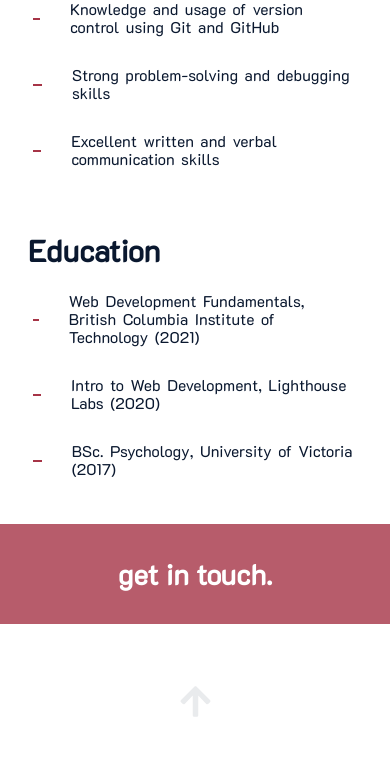
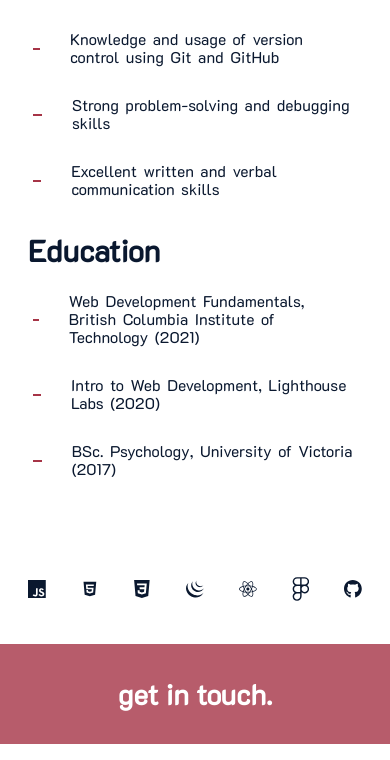
Before and after one commit to johnathanbryce/johnbryce-portfolio, a React (Create React App) app: page / in a window 390 px wide. Shown: the part 5197-5957 px from the top of the page. Built offline with nearby package versions, Linux system fonts and the light colour scheme.

Commit message:
added icons container w/ responsive design to skills and education section

```diff
--- a/src/pages/Skills/Skills.jsx
+++ b/src/pages/Skills/Skills.jsx
@@ -6,6 +6,9 @@ import PagesContainer from '../../components/PagesContainer/PagesContainer';
 import SectionBreakTitle from '../../components/SectionBreakTitle/SectionBreakTitle';
 
 // External Libraries
+import { SiJavascript, SiCss3, SiJquery } from "react-icons/si";
+import { AiFillHtml5 } from "react-icons/ai";
+import { FaReact, FaFigma, FaGithub } from "react-icons/fa";
 import { motion, useAnimation } from "framer-motion"
 import {useInView} from 'react-intersection-observer';
 
@@ -40,7 +43,7 @@ function Skills() {
     <SectionBreakTitle header='skills & education.' />
     <PagesContainer>
       <motion.section ref={ref} animate={animateSectionFadeIn} className={styles.skills_education_container}>
-
+        <div>
           <div className={styles.skills_container}>
             <h3> Skills </h3>
               <div className={styles.skills_flex}>
@@ -88,6 +91,19 @@ function Skills() {
                 <p><a href="https://www.uvic.ca/socialsciences/psychology/index.php" target="_blank" rel="noreferrer">
                 BSc. Psychology, University of Victoria (2017) </a></p>
               </div>
+          </div>
+        </div>
+
+        <div className={styles.icons_container}>
+         {/*  <div className={styles.icons_absolute_wrapper}> */}
+            <SiJavascript className={styles.icon_1} />
+            <AiFillHtml5  className={styles.icon_2}/>
+            <SiCss3 className={styles.icon_3}/>
+            <SiJquery className={styles.icon_4}/>
+            <FaReact className={styles.icon_5}/>
+            <FaFigma className={styles.icon_6}/>
+            <FaGithub className={styles.icon_7}/>
+          {/* </div> */}
         </div>
       </motion.section>
 
--- a/src/pages/Skills/Skills.module.css
+++ b/src/pages/Skills/Skills.module.css
@@ -1,9 +1,6 @@
 .skills_education_container{
     display: flex;
-    flex-direction: column;
     gap: 6rem;
-   /*  height: 90vh; */
-    /* gap: 10rem; */
 }
 
 .skills_container, .education_container{
@@ -11,6 +8,7 @@
     flex-direction: column;
     gap: 2rem;
     flex: 1;
+    margin: 3rem 0;
 }
 
 .skills_flex, .education_flex {
@@ -27,122 +25,84 @@
     width: 1rem;
 }
 
-
-/* .education_header{
-    grid-area: header;
-    align-self: flex-start;
+.icons_container{
+    flex: 1;
+    font-size: clamp(3rem, 5vw, 5.5rem);
+    color: var(--primaryColor);
+    display: flex;
+    flex-direction: column;
+    justify-content: center;
+    gap: 2rem;
 }
 
-.skills_header{
-    justify-self: flex-start;
-} */
-/*
-.education_insititution_name{
-    width: 20rem;
+.icon_1 {
+    position: relative;
+    left: 10%;
 }
 
-.education_grid_container p a{
-    grid-area: education;
+.icon_2 {
+    position: relative;
+    top: 5rem;
+    left: 40%;
 }
 
-.education_container p{
-    grid-area: location;
+.icon_3 {
+    position: relative;
+    bottom: 10rem;
+    left: 80%;
 }
 
-.education_grid_container{
-    display: grid;
-    grid-template-columns: 3fr 1fr 1fr;
-    grid-template-areas:
-    'header header header'
-    'education . location'
-    'education . location'
-    'education . location';
-    align-items: center;
-    flex: 2.5;
-    padding: 2rem;
-    gap: 7rem;
+.icon_4 {
+    position: relative;
+    left: 5%;
+}
+
+.icon_5 {
+    position: relative;
+    left: 65%;
+}
+
+.icon_6 {
+    position: relative;
+    top: 2rem;
+    left: 25%;
+}
+
+.icon_7 {
+    position: relative;
+    top: 2rem;
+    left: 70%;
+}
+
+
+
+
+/* Mobile devices / smaller screens - icons container column layout */
+@media only screen and (max-width: 1200px){
+    .icons_container{
+        gap: 3.5rem;
+
+    }
+
+    .icon_1, .icon_2, .icon_3, .icon_4, .icon_5, .icon_6, .icon_7{
+      position: static;
+    }
 
 }
 
-.skills_grid_container{
-    flex: 2.5;
-    display: grid;
-    grid-template-columns: 1fr;
-    justify-items: center;
-    align-items: center;
-    padding: 2rem;
-}
-
-.skills_flex{
-    display: flex;
-    justify-content: space-between;
-    align-items: center;
-    width: 100%;
-}
-
-.skills_flex:nth-child(even){
-    flex-direction: row-reverse;
-}
-
-.horizontal_line_education{
-    border: var(--lineSize) solid var(--secondaryColor);
-    height: 0.1rem;
-    position: relative;
-    width: 7rem;
-}
-
-.horizontal_line{
-    border: var(--lineSize) solid var(--secondaryColor);
-    height: 0.1rem;
-    position: relative;
-    width: 20%;
-}
-
-.line_content_break{
-    border: var(--lineSize) solid var(--lineSeperatorColor);
-    height: 0.1rem;
-    position: relative;
-    height: 100%;
-} */
-
-/* Mobile devices / smaller screens - column layout */
-@media only screen and (max-width: 900px){
-/*     .skills_education_container{
+/* Mobile devices / smaller screens - whole page column layout */
+@media only screen and (max-width: 1100px){
+    .skills_education_container{
+        display: flex;
         flex-direction: column;
-        gap: 2rem;
     }
-
-    .education_grid_container{
-        gap: 1rem;
-        padding: 2rem;
+    .icons_container{
+        flex-direction: row;
     }
-
-    .education_insititution_name{
-        width: inherit;
-        font-size: 1.2rem;
-    }
-
-    .horizontal_line_education{
-        width: 20%;
-    }
-
-    .line_content_break{
-        height: 0%;
-    }
-
-    .skills_grid_container{
-        gap: 0.5rem;
-        line-height: 1;
-    }
-    .skills_flex{
-        height: 4.2rem;
-    } */
 
 }
 
 /* Galaxy Fold / iphoneSE -- phones smaller than 391 px */
 @media only screen and (max-width: 391px){
-/*     .skills_flex{
-        height: 3rem;
-    } */
+
 }
```
Lines whose indentation alone changed are shown as unchanged.
